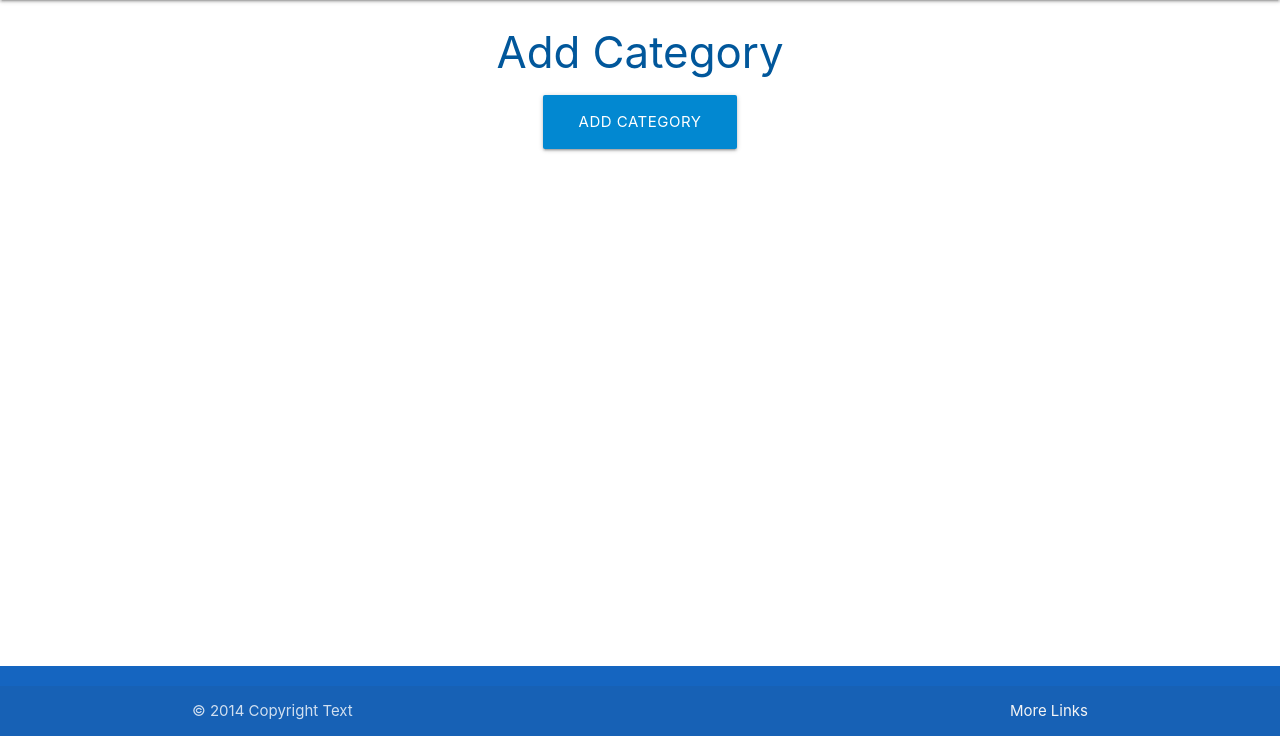
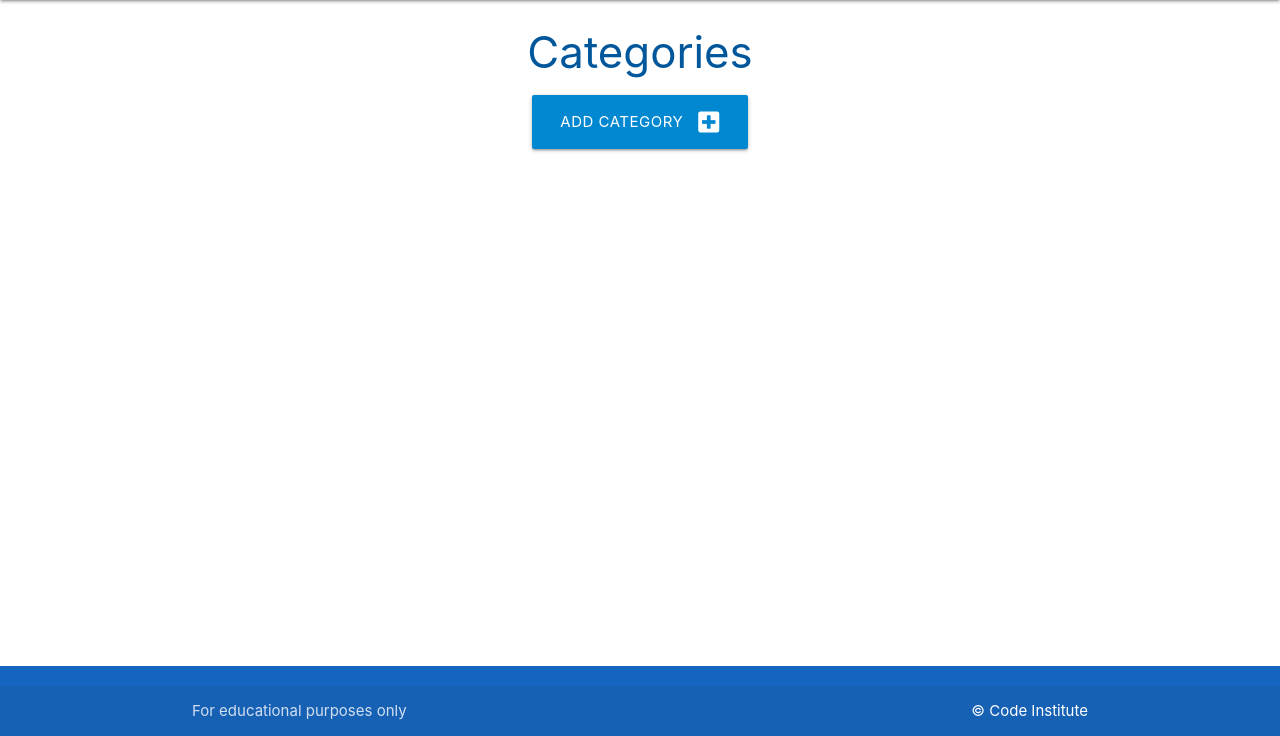
Before and after one commit to sdthomas91/task-manager, a Flask app: page /categories in a window 1280 px wide. Shown: the part 64-800 px from the top of the page. Run offline with Flask 3, Linux system fonts and the light colour scheme.

Commit message:
added new category functionality so that people can add and see categories CR from CRUD

```diff
--- a/taskmanager/routes.py
+++ b/taskmanager/routes.py
@@ -1,14 +1,18 @@
 from flask import render_template, request, redirect, url_for
 from taskmanager import app, db
 from taskmanager.models import Category, Task
+
 
 @app.route("/")
 def home():
     return render_template("tasks.html")
 
+
 @app.route("/categories")
 def categories():
-    return render_template("categories.html")
+    categories = list(Category.query.order_by(Category.category_name).all())
+    return render_template("categories.html", categories=categories)
+
 
 @app.route("/add_category", methods=["GET", "POST"])
 def add_category():
--- a/taskmanager/templates/base.html
+++ b/taskmanager/templates/base.html
@@ -2,64 +2,69 @@
 <html lang="en">
   <head>
     <meta charset="UTF-8" />
+    <meta http-equiv="X-UA-Compatible" content="IE=edge" />
     <meta name="viewport" content="width=device-width, initial-scale=1.0" />
     <link
       rel="stylesheet"
-      href="https://cdnjs.cloudflare.com/ajax/libs/font-awesome/6.5.1/css/all.min.css"
-      integrity="sha512-DTOQO9RWCH3ppGqcWaEA1BIZOC6xxalwEsw9c2QQeAIftl+Vegovlnee1c9QX4TctnWMn13TZye+giMm8e2LwA=="
+      href="https://cdnjs.cloudflare.com/ajax/libs/font-awesome/5.15.3/css/all.min.css"
+      integrity="sha512-iBBXm8fW90+nuLcSKlbmrPcLa0OT92xO1BIsZ+ywDWZCvqsWgccV3gFoRBv0z+8dLJgyAHIhR35VZc2oM/gI1w=="
       crossorigin="anonymous"
       referrerpolicy="no-referrer"
     />
-    <!-- Compiled and minified CSS -->
     <link
       rel="stylesheet"
       href="https://cdnjs.cloudflare.com/ajax/libs/materialize/1.0.0/css/materialize.min.css"
+      type="text/css"
     />
     <link
       rel="stylesheet"
       href="{{ url_for('static', filename='css/style.css') }}"
+      type="text/css"
     />
     <title>Task Manager</title>
   </head>
+
   <body>
     <header>
+      <!-- top navbar -->
       <nav class="light-blue darken-1">
         <div class="nav-wrapper">
-          <a href="#!" class="brand-logo">Task Manager</a>
+          <a href="{{ url_for('home') }}" class="brand-logo">Task Manager</a>
           <a href="#" data-target="mobile-demo" class="sidenav-trigger"
             ><i class="fas fa-bars"></i
           ></a>
           <ul class="right hide-on-med-and-down">
             <li><a href="{{ url_for('home') }}">Home</a></li>
-            <li><a href="{{ url_for('categories') }}">New Task</a></li>
-            <li><a href="{{ url_for('add_category') }}">Categories</a></li>
+            <li><a href="{{ url_for('add_category') }}">New Task</a></li>
+            <li><a href="{{ url_for('categories') }}">Categories</a></li>
           </ul>
         </div>
       </nav>
 
+      <!-- mobile sidenav -->
       <ul class="sidenav" id="mobile-demo">
         <li><a href="{{ url_for('home') }}">Home</a></li>
-        <li><a href="{{ url_for('categories') }}">New Task</a></li>
-        <li><a href="{{ url_for('add_category') }}">Categories</a></li>
+        <li><a href="{{ url_for('add_category') }}">New Task</a></li>
+        <li><a href="{{ url_for('categories') }}">Categories</a></li>
       </ul>
     </header>
 
-    <main class="container">{% block content %}{% endblock %}</main>
+    <main class="container">{% block content %} {% endblock %}</main>
 
     <footer class="page-footer blue darken-3">
       <div class="footer-copyright">
         <div class="container">
-          © 2014 Copyright Text
+          For educational purposes only
           <a
-            class="grey-text text-lighten-4 right"
+            class="white-text right"
             href="https://codeinstitute.net"
             target="_blank"
-            >More Links</a
+            >&copy; Code Institute</a
           >
         </div>
       </div>
     </footer>
-    <!-- Compiled and minified JavaScript -->
+
     <script src="https://cdnjs.cloudflare.com/ajax/libs/materialize/1.0.0/js/materialize.min.js"></script>
     <script src="{{ url_for('static', filename='js/script.js') }}"></script>
   </body>
--- a/taskmanager/templates/categories.html
+++ b/taskmanager/templates/categories.html
@@ -1,15 +1,31 @@
-{% extends "base.html" %}
-<!-- Main Block Content -->
-{% block content %}
-<h3 class="light-blue-text text-darken-4 center-align">Add Category</h3>
+{% extends "base.html" %} {% block content %}
+
+<h3 class="light-blue-text text-darken-4 center-align">Categories</h3>
 
 <div class="row">
   <div class="col s12 center-align">
     <a
       href="{{ url_for('add_category') }}"
       class="btn-large light-blue darken-2"
-      >Add Category <i class="fas fa-lus-square right"></i
-    ></a>
+    >
+      Add Category <i class="fas fa-plus-square right"></i>
+    </a>
   </div>
 </div>
+<div class="row">
+  {% for category in categories %}
+  <div class="col s12 m6 l3">
+    <div class="card light-blue darken-4 center-align">
+      <div class="card-content white-text">
+        <span class="card-title">{{ category.category_name }}</span>
+      </div>
+      <div class="card-action">
+        <a href="#" class="btn green accent-4">Edit</a>
+        <a href="#" class="btn red">Delete</a>
+      </div>
+    </div>
+  </div>
+  {% endfor %}
+</div>
+
 {% endblock %}
--- a/taskmanager/templates/tasks.html
+++ b/taskmanager/templates/tasks.html
@@ -1,5 +1,5 @@
-{% extends "base.html" %}
-<!-- Main Block Content -->
-{% block content %}
+{% extends "base.html" %} {% block content %}
+
 <h3 class="light-blue-text text-darken-4 center-align">Tasks</h3>
+
 {% endblock %}
```
Also changed, not shown: taskmanager/templates/add_category.html (+10 -9 lines).
